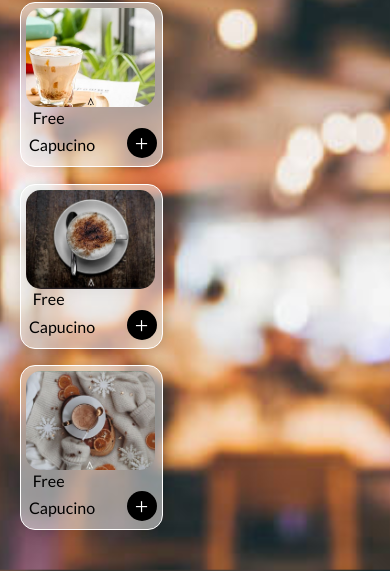
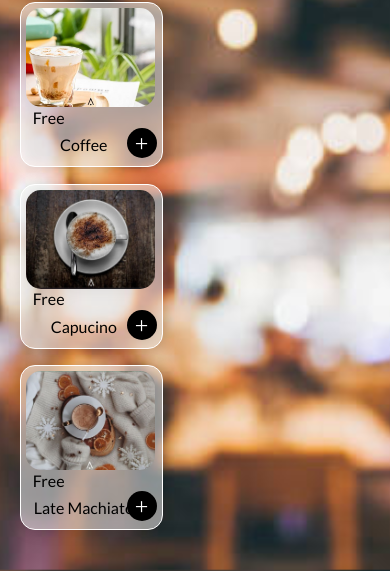
Before and after one commit to micriteo/Project-6.2---Amino, a React (Create React App) app in the folder animo-website/: page /select-order in a window 390 px wide. Shown: the part 274-845 px from the top of the page. Built offline with nearby package versions, Linux system fonts and the light colour scheme.

Commit message:
Solving path and creating folder for Brew coffee

```diff
--- a/animo-website/src/App.js
+++ b/animo-website/src/App.js
@@ -4,7 +4,7 @@ import { BrowserRouter as Router, Routes, Route } from 'react-router-dom';
 import HomePage from './HomePage.js';
 import SelectOrder from './SelectOrder.js';
 import VoiceOrder from './VoiceOrder.js';
-import BrewCoffe from './BrewCoffe.js';
+import BrewCoffe from './BrewCofeePage/BrewCoffe.js';
 
 
 function App() {
--- a/animo-website/src/BrewCoffe.css
+++ b/animo-website/src/BrewCofeePage/BrewCoffe.css
@@ -5,7 +5,7 @@
   .brew_Container
   {
   width: 100vw;
-  background: url(./Assets/Select_Order_Assets/background_animo.jpeg) no-repeat center;
+  background: url(../Assets/Select_Order_Assets/background_animo.jpeg) no-repeat center;
   background-size: cover;
   background-attachment: fixed;
   padding: 0;
@@ -23,7 +23,7 @@
     position: relative;
     width: 100vw;
     height: 40vh;
-    background-image: url('./Assets/Brew_coffee_Assets/capucino.png');
+    background-image: url(../Assets/Brew_coffee_Assets/capucino.png);
     background-repeat: no-repeat;
     background-size: cover;
     background-position: center center;
@@ -272,7 +272,7 @@
 
   .brew_Container
   {
-    background: url(./Assets/Select_Order_Assets/background_animo.jpeg) no-repeat center;
+    background: url(../Assets/Select_Order_Assets/background_animo.jpeg) no-repeat center;
     background-size: cover;
     background-attachment: fixed;
     margin: 0;
@@ -292,7 +292,7 @@
     position: relative;
     width: 100%;
     height: 40vh;
-    background-image: url('./Assets/Brew_coffee_Assets/capucino.png');
+    background-image: url(../Assets/Brew_coffee_Assets/capucino.png);
     background-repeat: no-repeat;
     background-size: cover;
     background-position: center center;
--- a/animo-website/src/SelectOrder.css
+++ b/animo-website/src/SelectOrder.css
@@ -167,7 +167,7 @@
 
 .coffe-text {
   position: relative;
-  width: 83px;
+  width: 15vh;
   height: 24px;
   font-family: 'Lato';
   font-style: normal;
--- a/animo-website/src/SelectOrder.js
+++ b/animo-website/src/SelectOrder.js
@@ -50,7 +50,7 @@ function SelectOrder()
         <div className='coffe_selection_container'>
           <div className="coffee-selection1">
             <div className="coffee-image"></div> { /* background added via CSS */}
-            <p className = "coffe-text">Capucino</p>
+            <p className = "coffe-text">Coffee</p>
             <p className = "coffe-price"> Free</p>
             <div className="ellipse2" onClick={handleBrewCoffe}>
               <p className="plus">+</p> {/* New "+" text inside the ellipse */}
@@ -66,7 +66,7 @@ function SelectOrder()
          </div>
           <div className="coffee-selection3">
           <div className="capucino-image"></div> {/* The background image will be added via CSS */}
-          <p className = "coffe-text">Capucino</p>
+          <p className = "coffe-text">Late Machiato</p>
           <p className = "coffe-price"> Free</p>
           <div className="ellipse2" onClick={handleButtonClick}>
             <p className="plus">+</p> {/* New "+" text inside the ellipse */}
```
Also changed, not shown: animo-website/src/BrewCofeePage/BrewCoffe.js (renamed from animo-website/src/BrewCoffe.js).
